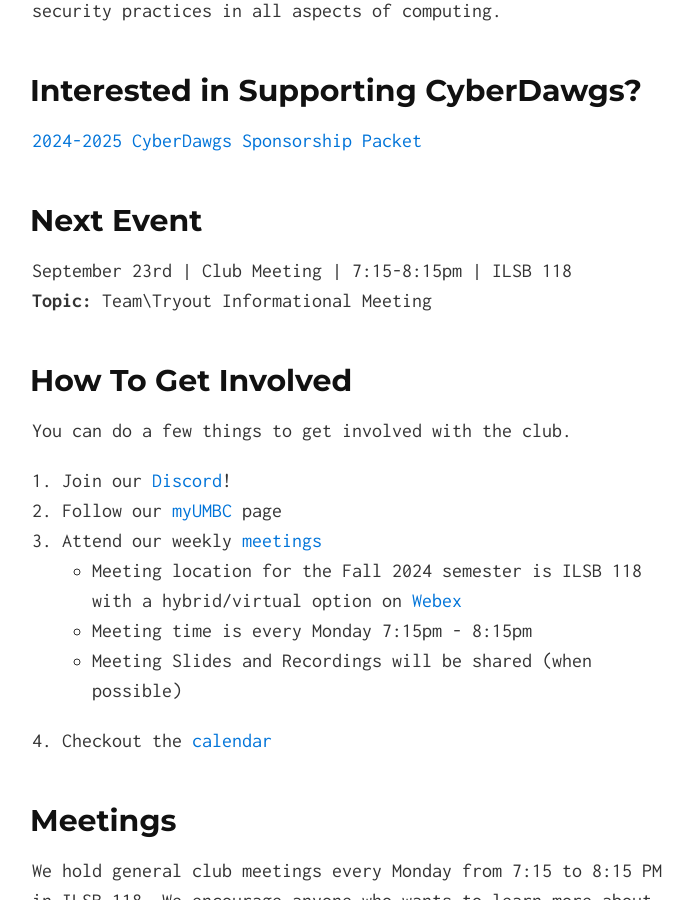
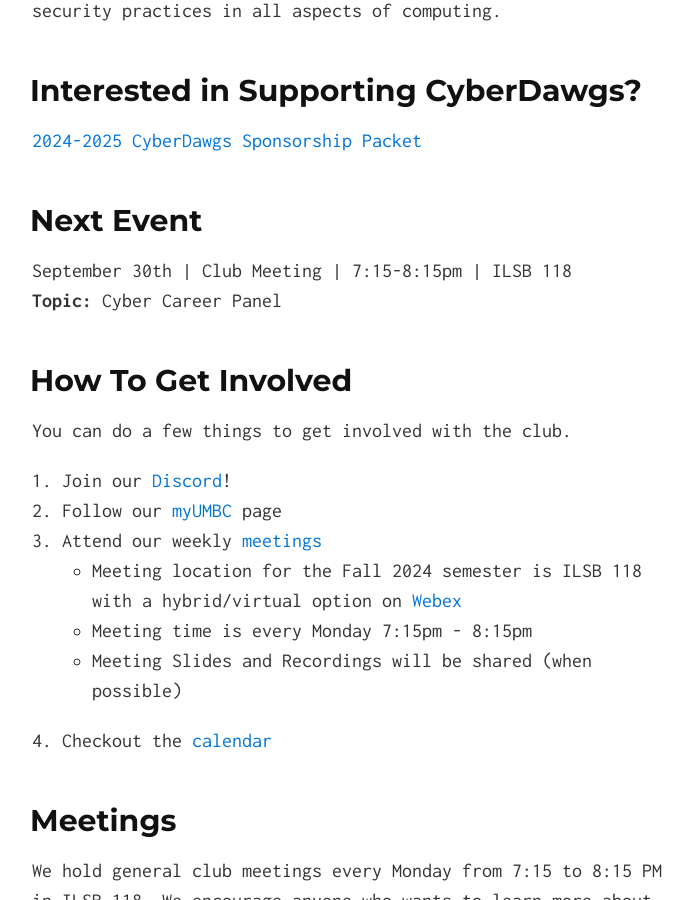
Before and after one commit to UMBCCyberDawgs/umbccyberdawgs.github.io, a Jekyll site: the page built from index.md, in a window 1280 px wide and 900 px high, scrolled down 334 px. Shown: the whole window, without its empty margins (288-981 px from the left). Built offline with Jekyll 4.4.1, drawn with Linux system fonts in a browser that asks for light colours; our own code applies the rules of GitHub Pages for plain Markdown files.

Commit message:
Update index.md

```diff
--- a/index.md
+++ b/index.md
@@ -9,8 +9,8 @@ Welcome to the UMBC CyberDawgs homepage! We are a group of UMBC students who sha
 [2024-2025 CyberDawgs Sponsorship Packet](CyberDawgs_2024-2025_Sponsorship_Packet.pdf)
 
 ## Next Event
-September 23rd | Club Meeting | 7:15-8:15pm | ILSB 118 \
-**Topic:** Team\Tryout Informational Meeting
+September 30th | Club Meeting | 7:15-8:15pm | ILSB 118 \
+**Topic:** Cyber Career Panel
 
 <!-- Congratulations! You found the CyberPaws CTF Fall 2024 Week 2 flag! This is just static content, which means it's always present on the page, but other more advanced web challenges involve the Network tab in Inspect Element on Browsers like Firefox or Chrome. Checking the source code on any website is still a good first step to finding all sorts of information about the website you wouldn't normally be able to see! -->
 <!-- Paws{1nsp3ct_3L3M3nt} -->
```
